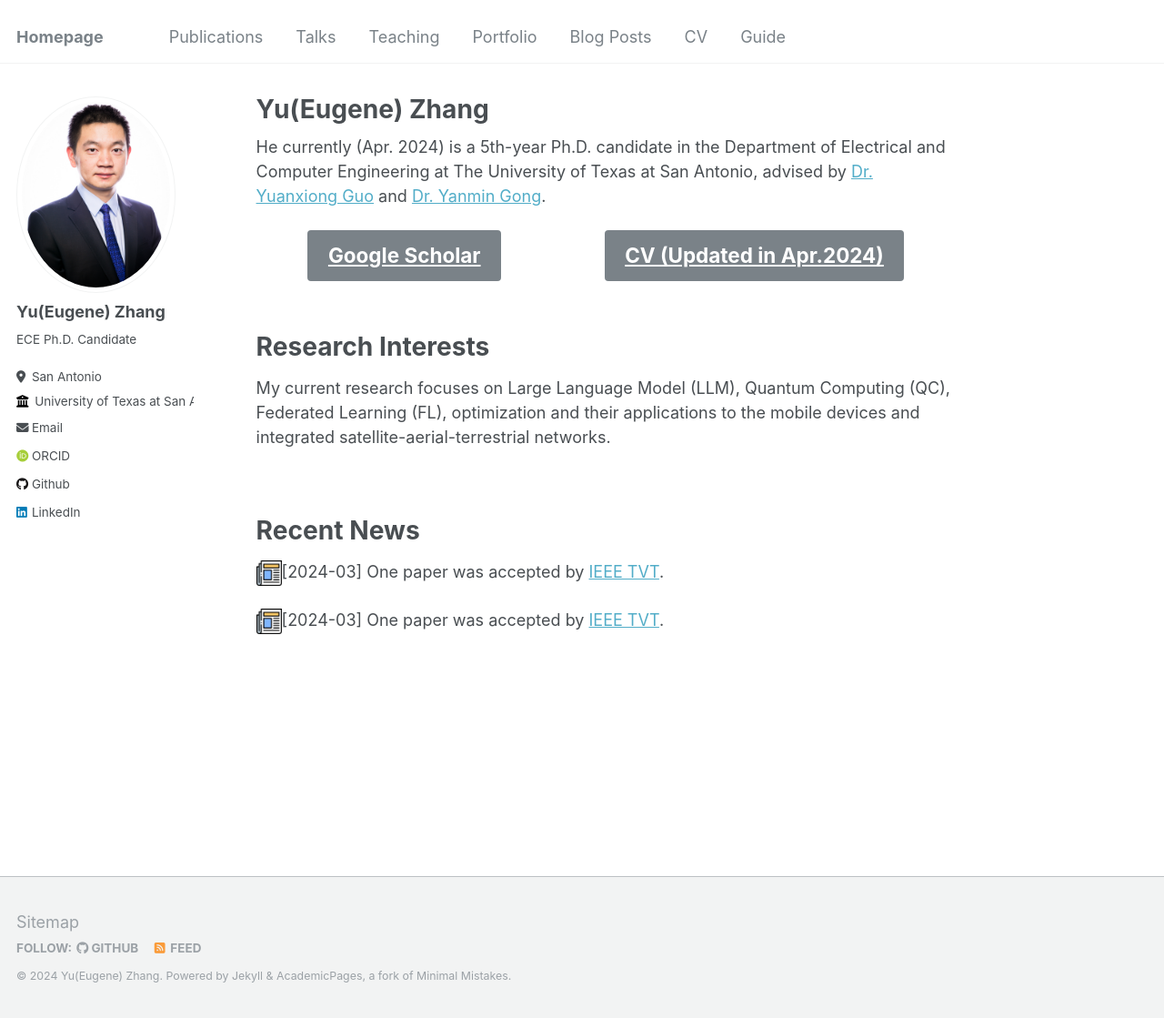
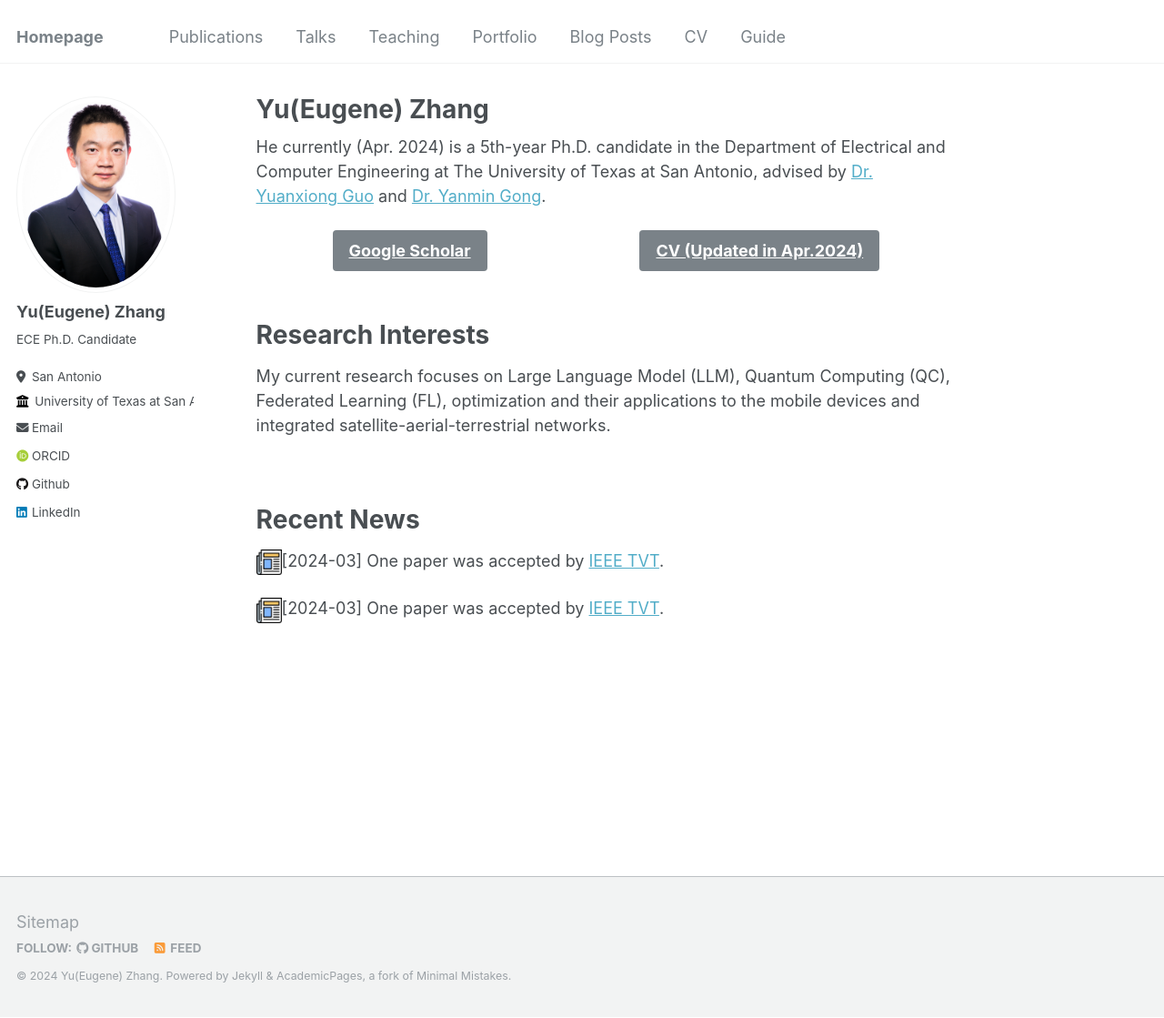
Before and after one commit to Yu-Zhang-Eugene/yu-zhang-eugene.github.io, a Jekyll site: the page built from _pages/about.md, in a window 1280 px wide and 1119 px high. Shown: the whole window at 91% size. Built offline with Jekyll 4.4.1, drawn with Linux system fonts in a browser that asks for light colours; some web fonts are replaced.

Commit message:
modified:   _pages/about.md

```diff
--- a/_pages/about.md
+++ b/_pages/about.md
@@ -11,10 +11,10 @@ He currently (Apr. 2024) is a 5th-year Ph.D. candidate in the Department of Elec
 
 <div style="display: flex; justify-content: space-around; align-items: center;">
   <!-- First button linking to Stack Overflow -->
-<a href="https://scholar.google.com/citations?hl=en&user=p6z9Id4AAAAJ" class="btn btn--x-large">Google Scholar</a>
+<a href="https://scholar.google.com/citations?hl=en&user=p6z9Id4AAAAJ" class="btn btn--large">Google Scholar</a>
 
   <!-- Second button linking to GitHub -->
-<a href="https://yu-zhang-eugene.github.io/files/paper1.pdf" class="btn btn--x-large">CV (Updated in Apr.2024)</a>
+<a href="https://yu-zhang-eugene.github.io/files/paper1.pdf" class="btn btn--large">CV (Updated in Apr.2024)</a>
 </div>
 
 <p>&nbsp;</p>
```
